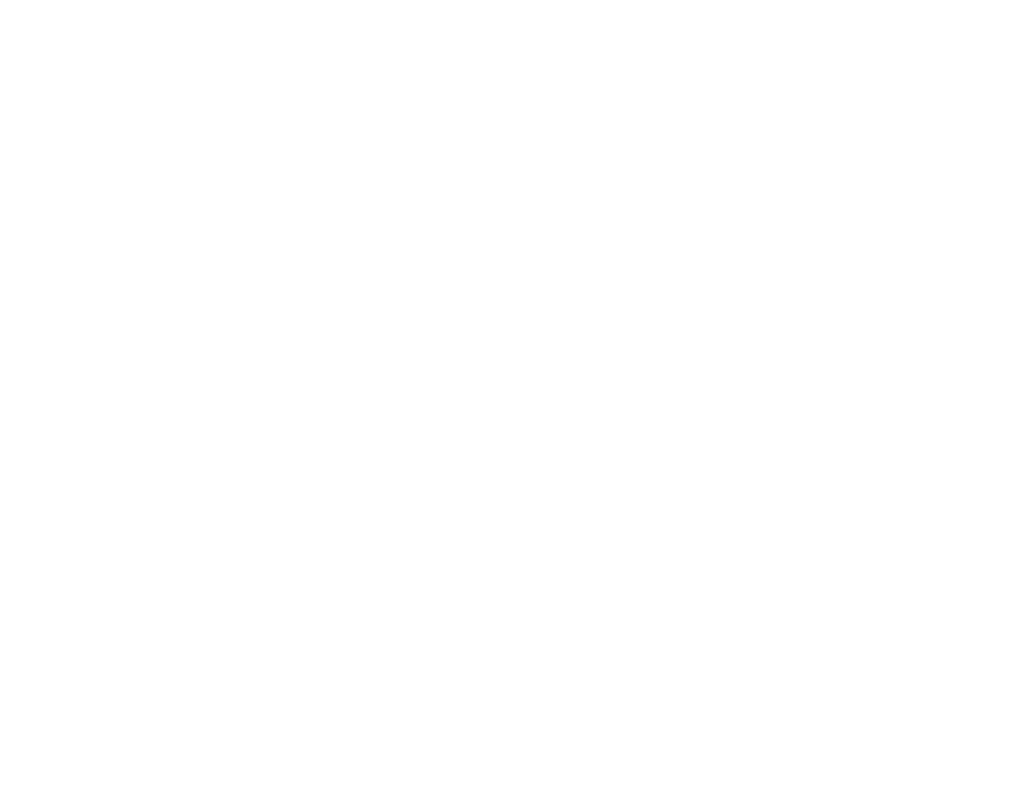
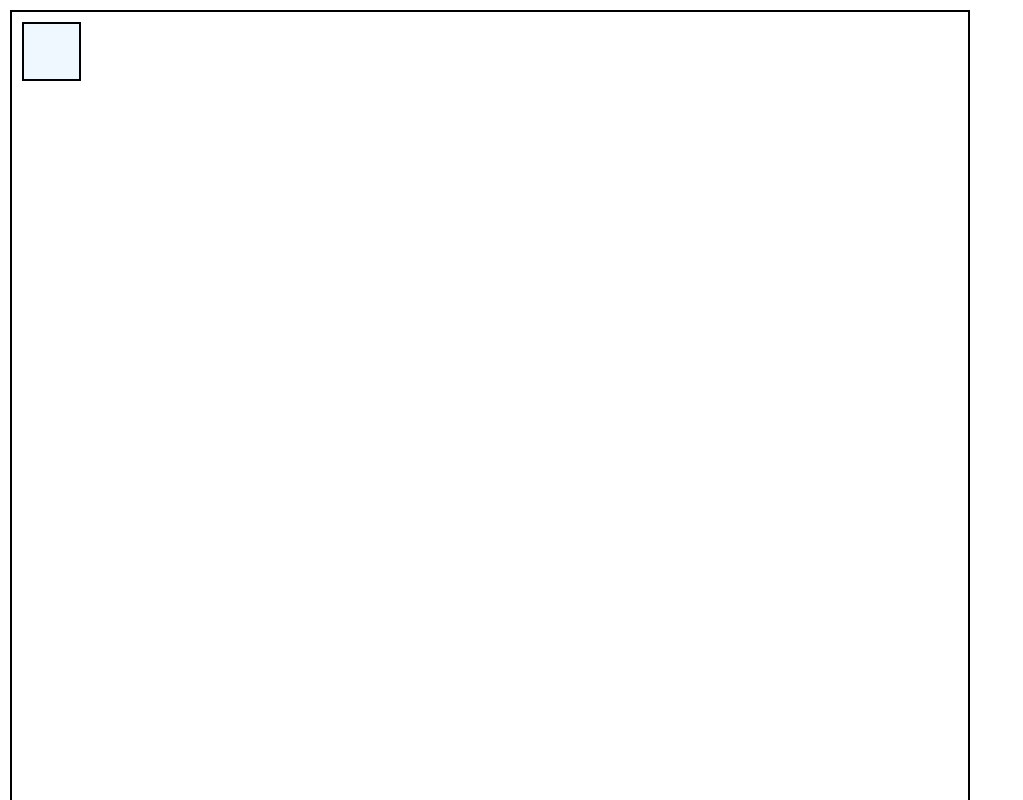
Before and after one commit to kho5203/etch-a-sketch, a plain HTML site: page index.html in a window 1280 px wide. Shown: the top 800 px of the page, without its empty margins (0-1023 px from the left). Drawn offline with Linux system fonts and the light colour scheme.

Commit message:
Add single box within container

```diff
--- a/index.html
+++ b/index.html
@@ -8,6 +8,8 @@
     <script src="./script.js" defer></script>
   </head>
   <body>
-    <div id="container"></div>
+    <div id="container">
+      <div class="box"></div>
+    </div>
   </body>
 </html>
--- a/styles.css
+++ b/styles.css
@@ -3,3 +3,20 @@
   margin: 0;
   padding: 0;
 }
+
+#container {
+  display: flex;
+  flex-wrap: wrap;
+  border: 2px solid black;
+  height: 960px;
+  width: 960px;
+  padding: 10px;
+  margin: 10px;
+}
+
+.box {
+  height: calc(100% / 16);
+  width: calc(100% / 16);
+  border: 2px solid black;
+  background-color: aliceblue;
+}
```
